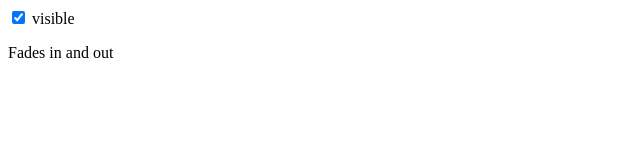
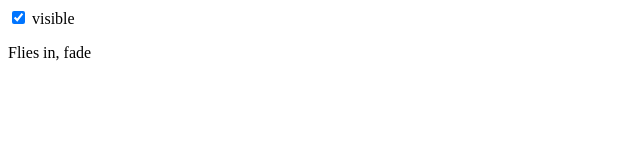
Before and after one commit to Cristiandi/svelte-tutorial, a SvelteKit app: page /app in a window 1280 px wide. Shown: the top 160 px of the page, without its empty margins (0-640 px from the left). Built offline with nearby package versions, Linux system fonts and the light colour scheme.

Commit message:
Transitions / In and out

```diff
--- a/src/routes/app/+page.svelte
+++ b/src/routes/app/+page.svelte
@@ -1,5 +1,5 @@
 <script>
-	import { fade } from 'svelte/transition';
+	import { fade, fly } from 'svelte/transition';
 	let visible = true;
 </script>
 
@@ -9,7 +9,7 @@
 </label>
 
 {#if visible}
-	<p transition:fade={{ y: 200, duration: 2000 }}>
-		Fades in and out
+	<p in:fly={{ y: 200, duration: 2000 }} out:fade>
+		Flies in, fade
 	</p>
 {/if}
```
